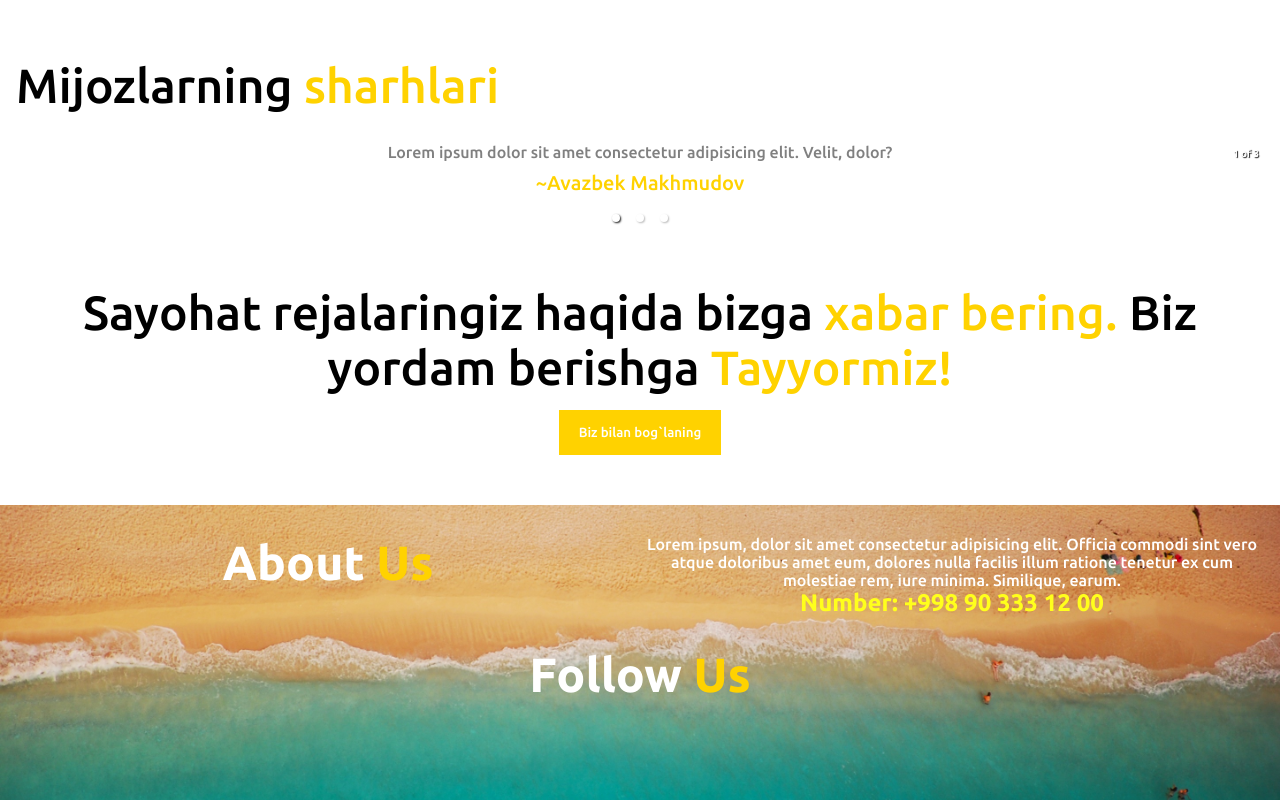
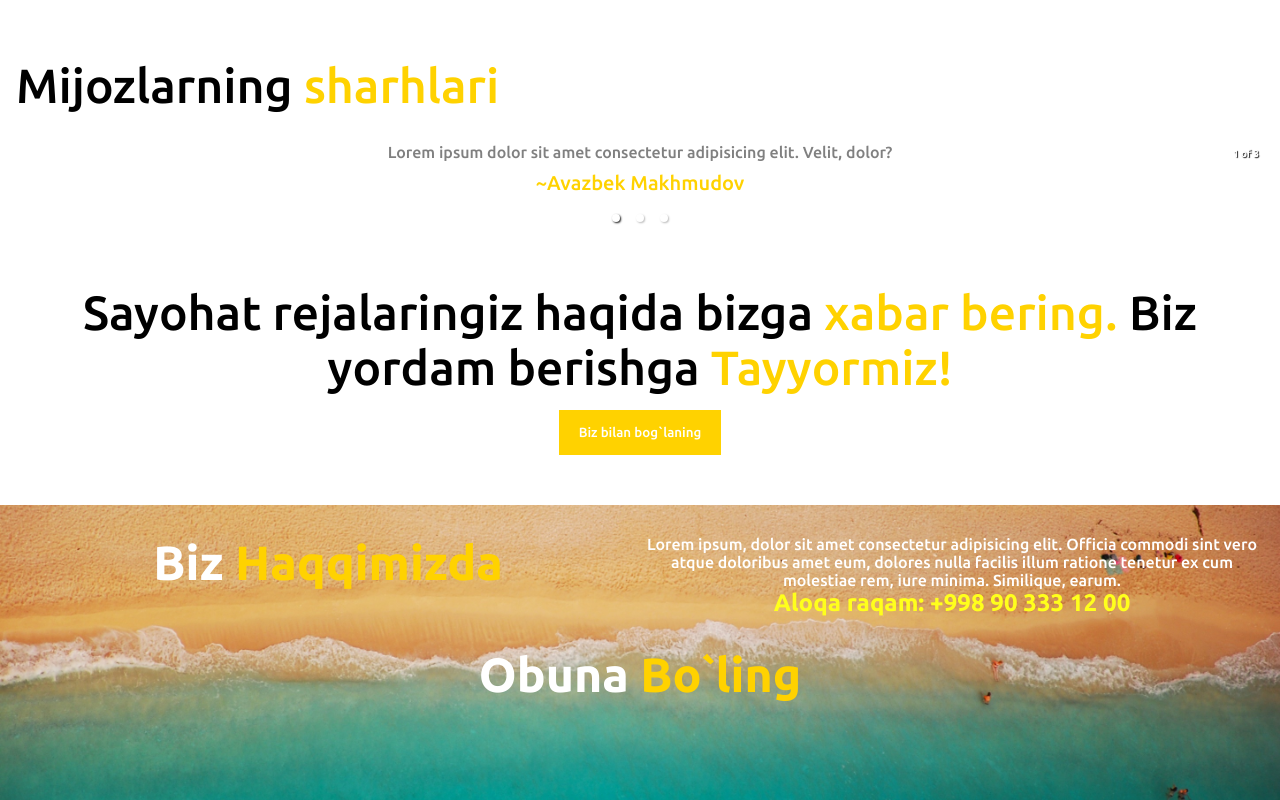
Before and after one commit to Asadbek-i2max/sunny-tour, a React (Vite) app: page / in a window 1280 px wide. Shown: the part 3124-3924 px from the top of the page. Built offline with nearby package versions, Linux system fonts and the light colour scheme; some icons are missing.

Commit message:
translation

```diff
--- a/src/Components/Footer/Footer.jsx
+++ b/src/Components/Footer/Footer.jsx
@@ -2,8 +2,11 @@ import './footer.css';
 import { FaFacebook } from 'react-icons/fa6';
 import { FaInstagram } from 'react-icons/fa6';
 import { FaTelegram } from 'react-icons/fa6';
+import { useLanguage } from '../../context/LanguageProvider';
+import translations from '../../translations';
 
 export const Footer = () => {
+  const { selectedLanguage } = useLanguage();
   const handleFacebook = () => {
     window.location.href = 'https://www.facebook.com/sunny.tour.uz/';
   };
@@ -18,7 +21,7 @@ export const Footer = () => {
       <div className="footer_all">
         <div className="footer_top">
           <h2 className="big_txt">
-            About <span>Us</span>
+            {translations[selectedLanguage].about}<span> {translations[selectedLanguage].us}</span>
           </h2>
           <p className="small_txt">
             Lorem ipsum, dolor sit amet consectetur adipisicing elit.
@@ -26,13 +29,13 @@ export const Footer = () => {
             dolores nulla facilis illum ratione tenetur ex cum
             molestiae rem, iure minima. Similique, earum.
             <br />
-            <span>Number: +998 90 333 12 00</span>
+            <span>{translations[selectedLanguage].number} +998 90 333 12 00</span>
           </p>
         </div>
         <div className="footer_bottom">
           <div className="flw_con">
             <div className="flw_title">
-              Follow <span>Us</span>
+              {translations[selectedLanguage].flw}<span> {translations[selectedLanguage].flwUs}</span>
             </div>
             <div className="icons_con">
               <FaFacebook
--- a/src/translations.js
+++ b/src/translations.js
@@ -100,7 +100,7 @@ const translations = {
     enq: 'Make an enquiry',
     about: 'About',
     us: 'Us',
-    number: 'number:',
+    number: 'Number:',
     flw: 'Follow',
     flwUs: 'Us',
   },
```
Also changed, not shown: src/Components/Enquiry/Enquiry.jsx (+9 -2 lines).
